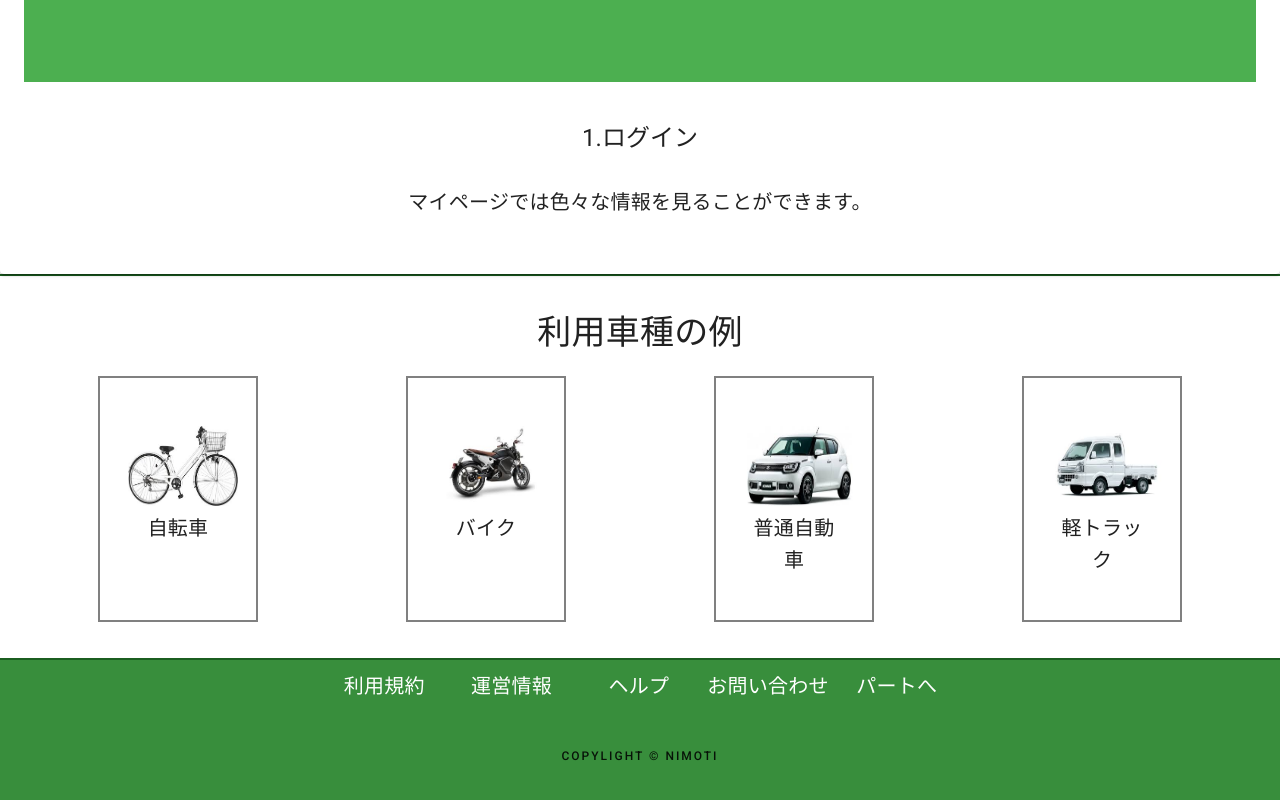
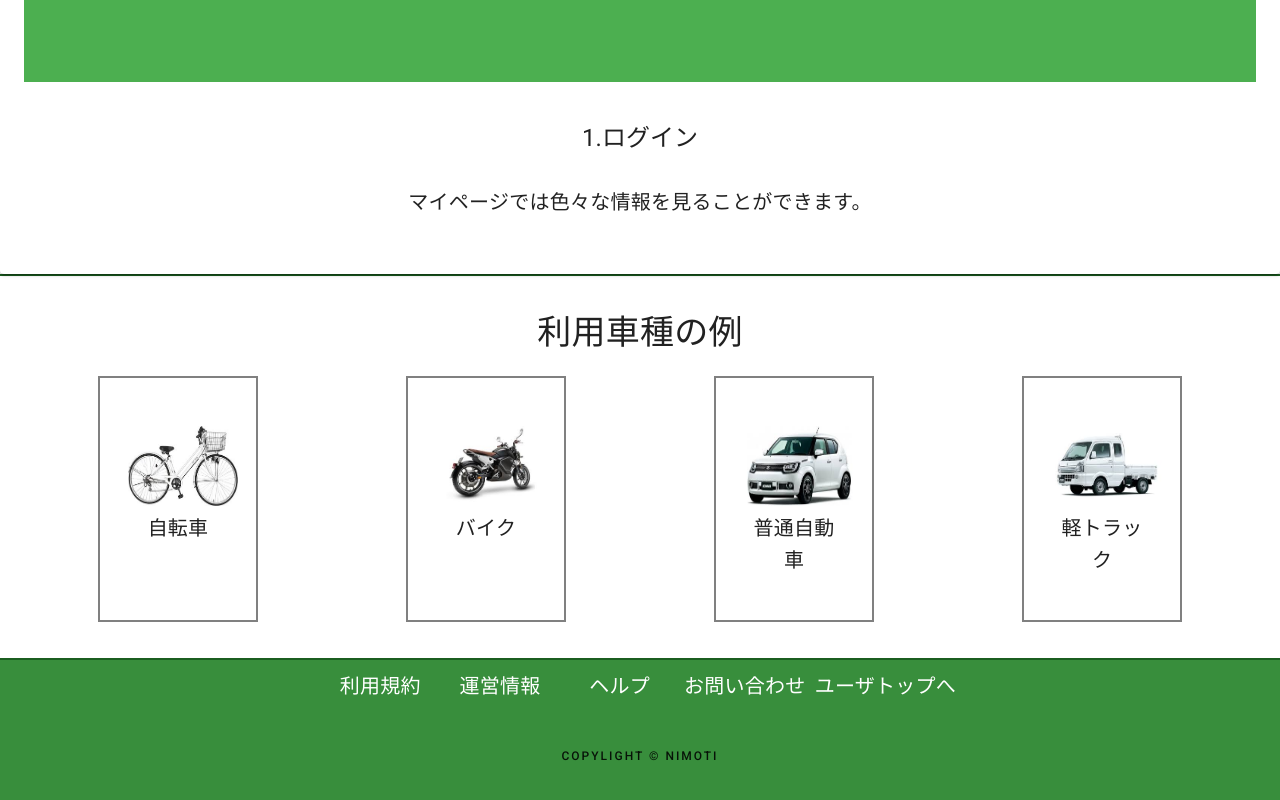
Before and after one commit to K-Fryxell/SmoLogi, a Vue app: page /part_top in a window 1280 px wide. Shown: the part 703-1503 px from the top of the page. Built offline with nearby package versions, Linux system fonts and the light colour scheme; no server answers.

Commit message:
katayama_user

```diff
--- a/src/components/Part/Footer.vue
+++ b/src/components/Part/Footer.vue
@@ -40,7 +40,7 @@
             <v-col class="ma-0 pa-0">
               <v-row justify="center">
                 <v-btn to="/" class="overline lighten-1" :elevation=0 color="white" text>
-                  <span v-resize='onResize' :class='size'>パートへ</span>
+                  <span v-resize='onResize' :class='size'>ユーザトップへ</span>
                 </v-btn>
               </v-row>
             </v-col>
```
